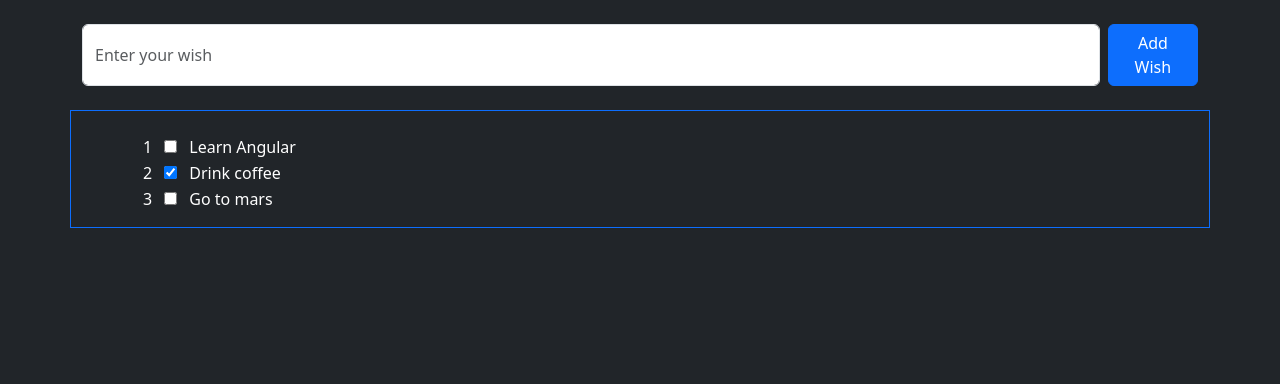
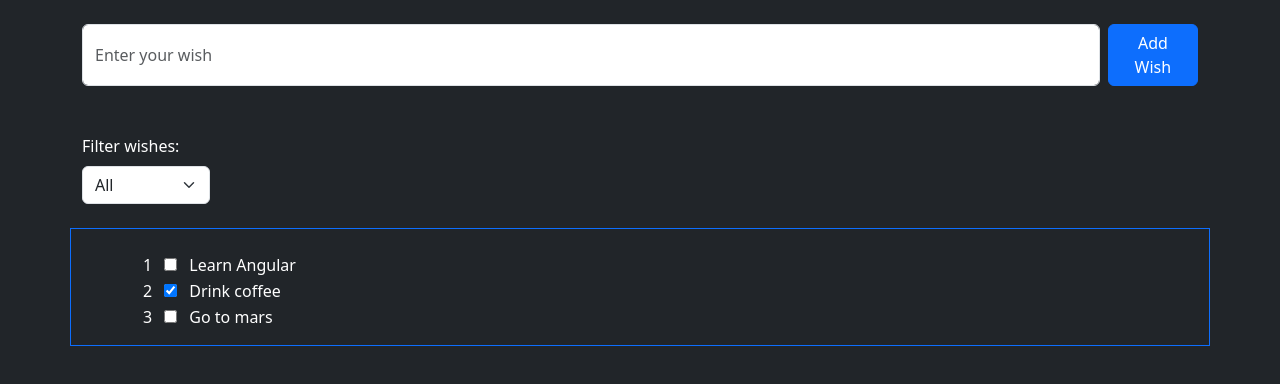
Before and after one commit to Dinuk-A/Angular101, an Angular app in the folder wish-list/: page / in a window 1280 px wide. Shown: the top 384 px of the page. Built offline with nearby package versions, Linux system fonts and the light colour scheme.

Commit message:
basic versionof ngmodelchanged event done

```diff
--- a/wish-list/src/app/app.html
+++ b/wish-list/src/app/app.html
@@ -1,24 +1,34 @@
 <body class="bg-dark text-white min-vh-100">
 
   <!-- form -->
-
   <div class="container py-4">
-
     <form class="d-flex">
 
       <!-- must have a value for 'name' attribute -->
-      <input [(ngModel)]="newWishText" name="new-wish-text" type="text" class="form-control me-2" placeholder="Enter your wish" required>
-
+      <input [(ngModel)]="newWishText" name="new-wish-text" type="text" class="form-control me-2"
+        placeholder="Enter your wish" required>
       <button (click)="$event.preventDefault(); addNewWish();" type="submit" class="btn btn-primary">Add Wish</button>
 
     </form>
+  </div>
+
+  <!-- a select box to filyer (all, fullfilled, unfulfilled) -->
+  <div class="container py-4">
+
+    <label for="filter-select" class="form-label">Filter wishes:</label>
+    <!-- this isnt the typical event, this contains the new value(when user selects) of the model too -->
+    <select [(ngModel)]="listFilter" (ngModelChange)="setFilter($event)" id="filter-select" class="form-select w-auto">
+      <option value="all">All</option>
+      <option value="fulfilled">Fulfilled</option>
+      <option value="unfulfilled">Unfulfilled</option>
+    </select>
   </div>
 
   <!-- wish list -->
   <div class="pt-4 container border border-primary ">
 
     <!-- condition ✅-->
-    @if (items.length == 0) {
+    @if (visibleItems.length == 0) {
     <div class="text-danger"> no wishes to display</div>
     }
 
@@ -26,7 +36,7 @@
 
       <!-- ADD LI ITEMS FOR EACH ITEM ✅ -->
       <!-- let ii = $index part is optional, just to make it easier by making a var -->
-      @for (wish of items; track $index; let ii = $index) {
+      @for (wish of visibleItems; track $index; let ii = $index) {
 
       <li>
         <div class="form-check">
--- a/wish-list/src/app/app.ts
+++ b/wish-list/src/app/app.ts
@@ -29,8 +29,15 @@ export class App {
 
   protected readonly title = signal('wish-list');
 
-   // a new property
-   newWishText = '';
+  // a new property
+  newWishText = '';
+
+  //to filter
+  //default is all (value in option tag)
+  listFilter: string = 'all';
+
+  //new array, initially a copy of items
+  visibleItems: wishItem[] = this.items;
 
   //add a new wish to array
   addNewWish() {
@@ -47,6 +54,19 @@ export class App {
 
   }
 
+  setFilter(value: any) {
+    console.log("Filter set to ", value);
+
+    if (value === 'all') {
+      this.visibleItems = this.items;
+    } else if (value === 'fulfilled') {
+      this.visibleItems = this.items.filter(i => i.isDone)
+    } else {
+      this.visibleItems = this.items.filter(i => !i.isDone)
+    }
+
+  }
+
   //e here is from event, its optional, just to show lesson
   toggleItem(e: any, wish: wishItem) {
     console.log("clicked ", e);
```
Also changed, not shown: wish-list/4H TUTORIAL NOTES.txt.
